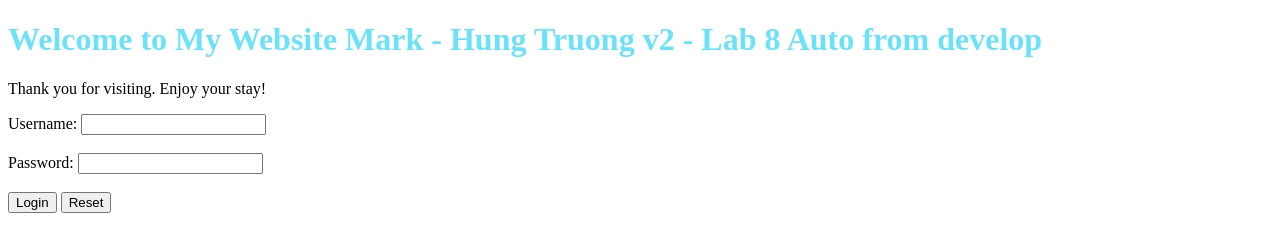
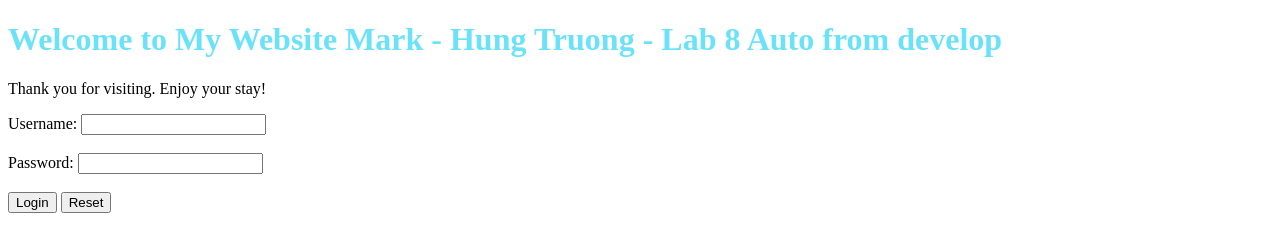
Before and after one commit to GiaiHung/nodejs-random-color, a website: page public/index.html in a window 1280 px wide. Drawn offline with Linux system fonts and the light colour scheme.

Commit message:
Test build push image

```diff
--- a/public/index.html
+++ b/public/index.html
@@ -7,7 +7,7 @@
 </head>
 
 <body>
-    <h1 id="welcome" style="color: #6AE2F9;">Welcome to My Website Mark - Hung Truong v2 - Lab 8 Auto from develop</h1>
+    <h1 id="welcome" style="color: #6AE2F9;">Welcome to My Website Mark - Hung Truong - Lab 8 Auto from develop</h1>
     <p>Thank you for visiting. Enjoy your stay!</p>
 
     <form action="/api/login" method="POST">
```
